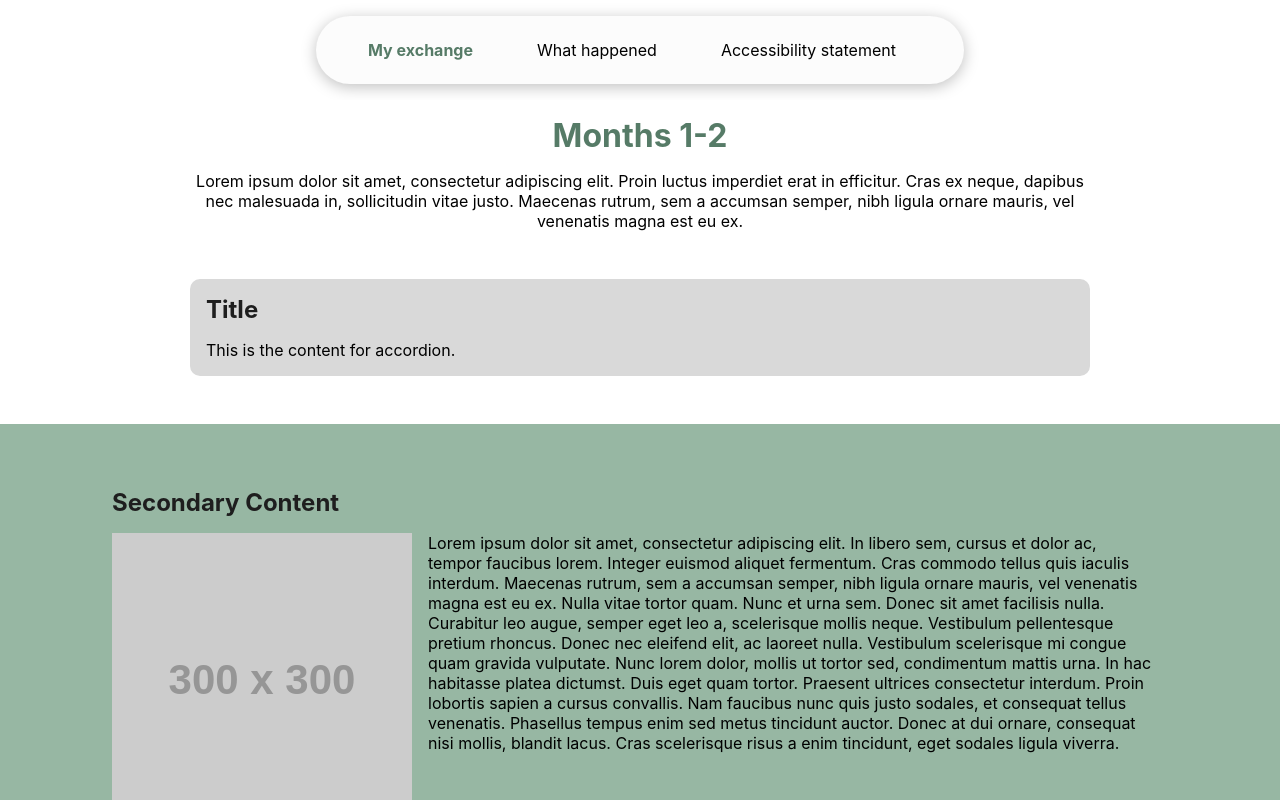
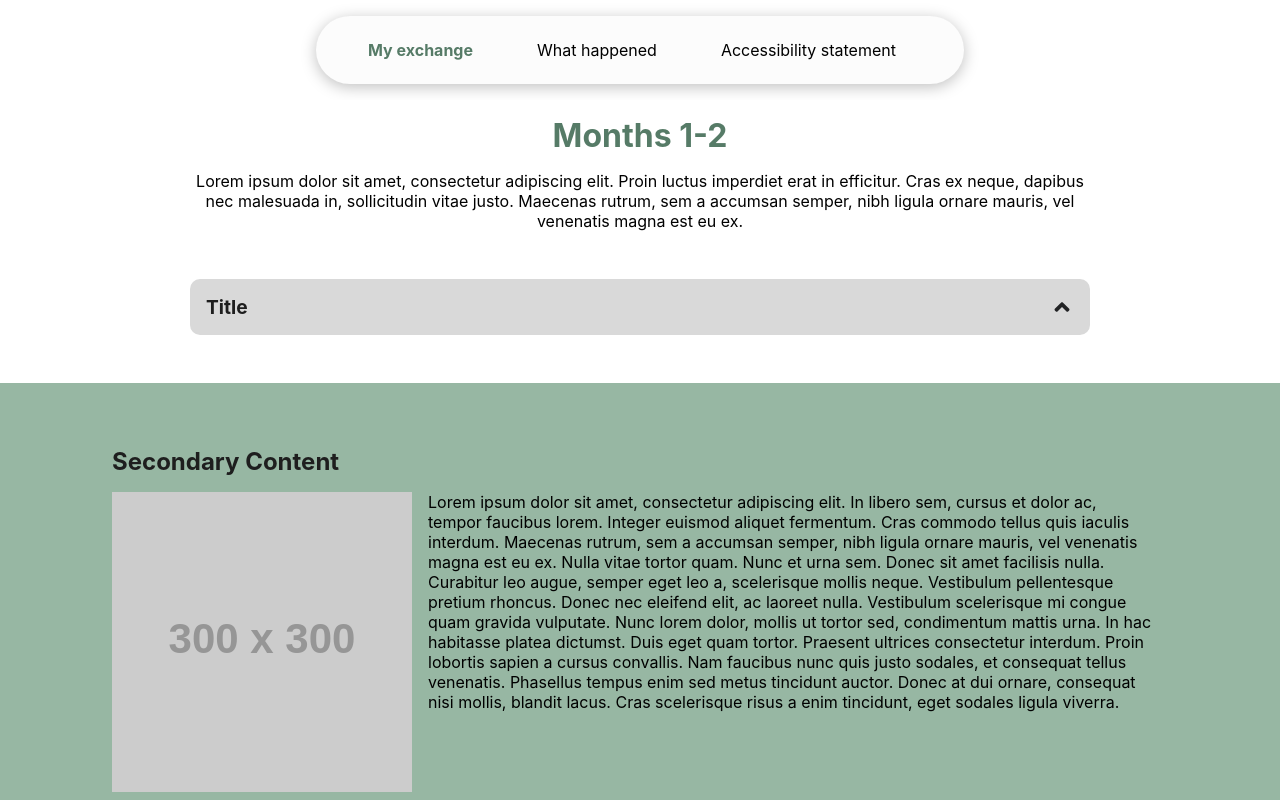
Before and after one commit to miia-mariastenius/exchange-diary, a React (Vite) app in the folder my-react-app/: page /months-1-2 in a window 1280 px wide. Shown: the top 800 px of the page. Built offline with nearby package versions, Linux system fonts and the light colour scheme.

Commit message:
Accordion element moved to a component, initial accordion element implemented

```diff
--- a/my-react-app/package.json
+++ b/my-react-app/package.json
@@ -12,6 +12,7 @@
   "dependencies": {
     "react": "^19.2.8",
     "react-dom": "^19.2.8",
+    "react-icons": "^5.7.0",
     "react-router": "^8.4.0",
     "react-router-dom": "^7.18.4"
   },
--- /dev/null
+++ b/my-react-app/src/components/Accordion.jsx
@@ -0,0 +1,29 @@
+import React, { useState } from 'react';
+import { FaAngleDown, FaAngleUp } from 'react-icons/fa';
+
+
+const Accordion = () => {
+  const accordionData = {
+    title: "Title",
+    content: "Lorem ipsum dolor, sit amet consectetur adipisicing elit. Quis sapientelaborum cupiditate possimus labore, hic temporibus velit dicta earum suscipit commodi eum enim atque at? Et perspiciatis dolore iure voluptatem."
+  }
+
+  const { title, content } = accordionData;
+  const [isOpen, setIsOpen] = useState(false);
+
+  return (
+    <div className="accordion-item">
+      <div
+        onClick={() => setIsOpen(!isOpen)}
+        role="button"
+        tabIndex="0"
+        className="accordion-header">
+        <h2 className="accordion-title">{title}</h2>
+        <div className="accordion-icon">{isOpen ? <FaAngleDown aria-hidden="true" /> : <FaAngleUp aria-hidden="true" />}</div>
+      </div>
+      {isOpen && <div className="accordion-content">{content}</div>}
+    </div>
+  )
+}
+
+export default Accordion;
--- a/my-react-app/src/css/App.css
+++ b/my-react-app/src/css/App.css
@@ -217,12 +217,34 @@ input[type='radio'] {
   box-shadow: 4px 4px 4px 0px rgba(0, 0, 0, 0.25);
 }
 
+.accordion-header {
+  display: flex;
+  flex-direction: row;
+  justify-content: space-between;
+  cursor: pointer;
+  padding: 1rem 1rem 0 1rem;
+}
+
+.accordion-title {
+  font-size: 1.2rem;
+  font-weight: bold;
+}
+
+.accordion-icon{
+  font-size: 1.5rem;
+  color: rgb(34, 35, 37);
+}
+
 .accordion-item {
   text-align: left;
-  padding: 1rem;
   margin-bottom: 3rem;
   background-color: var(--accordion-bg-color);
   border-radius: 10px;
+}
+
+.accordion-content {
+
+  padding: 1rem;
 }
 
 .blog-secondary-container {
--- a/my-react-app/src/pages/Months12.jsx
+++ b/my-react-app/src/pages/Months12.jsx
@@ -1,3 +1,6 @@
+import React from 'react';
+import Accordion from '../components/Accordion.jsx';
+
 function Months12() {
   return (
     <div className="content">
@@ -5,14 +8,7 @@ function Months12() {
         <h1>Months 1-2</h1>
         <p className="text-style">Lorem ipsum dolor sit amet, consectetur adipiscing elit. Proin luctus imperdiet erat in efficitur. Cras ex neque, dapibus nec malesuada in, sollicitudin vitae justo. Maecenas rutrum, sem a accumsan semper, nibh ligula ornare mauris, vel venenatis magna est eu ex.</p>
         <div className="accordion-container">
-          <div className="accordion-item">
-            <div className="accordion-header">
-              <h2>Title</h2>
-            </div>
-            <div className="accordion-content">
-              <p>This is the content for accordion.</p>
-            </div>
-          </div>
+         <Accordion />
         </div>
       </div>
       <div className="secondary-container">
--- a/my-react-app/src/pages/Months34.jsx
+++ b/my-react-app/src/pages/Months34.jsx
@@ -1,3 +1,6 @@
+import React from 'react';
+import Accordion from '../components/Accordion.jsx';
+
 function Months34() {
   return (
     <div className="content">
@@ -5,14 +8,7 @@ function Months34() {
         <h1>Months 3-4</h1>
         <p className="text-style">Lorem ipsum dolor sit amet, consectetur adipiscing elit. Proin luctus imperdiet erat in efficitur. Cras ex neque, dapibus nec malesuada in, sollicitudin vitae justo. Maecenas rutrum, sem a accumsan semper, nibh ligula ornare mauris, vel venenatis magna est eu ex.</p>
         <div className="accordion-container">
-          <div className="accordion-item">
-            <div className="accordion-header">
-              <h2>Title</h2>
-            </div>
-            <div className="accordion-content">
-              <p>This is the content for accordion.</p>
-            </div>
-          </div>
+          <Accordion />
         </div>
       </div>
       <div className="secondary-container">
--- a/my-react-app/src/pages/Months56.jsx
+++ b/my-react-app/src/pages/Months56.jsx
@@ -1,3 +1,6 @@
+import React from 'react';
+import Accordion from '../components/Accordion.jsx';
+
 function Monnths56() {
   return (
     <div className="content">
@@ -5,14 +8,7 @@ function Monnths56() {
         <h1>Months 5-6</h1>
         <p className="text-style">Lorem ipsum dolor sit amet, consectetur adipiscing elit. Proin luctus imperdiet erat in efficitur. Cras ex neque, dapibus nec malesuada in, sollicitudin vitae justo. Maecenas rutrum, sem a accumsan semper, nibh ligula ornare mauris, vel venenatis magna est eu ex.</p>
         <div className="accordion-container">
-          <div className="accordion-item">
-            <div className="accordion-header">
-              <h2>Title</h2>
-            </div>
-            <div className="accordion-content">
-              <p>This is the content for accordion.</p>
-            </div>
-          </div>
+          <Accordion />
         </div>
       </div>
       <div className="secondary-container">
```
Also changed, not shown: 1 other file (tests, documents, lock files or other folders).
